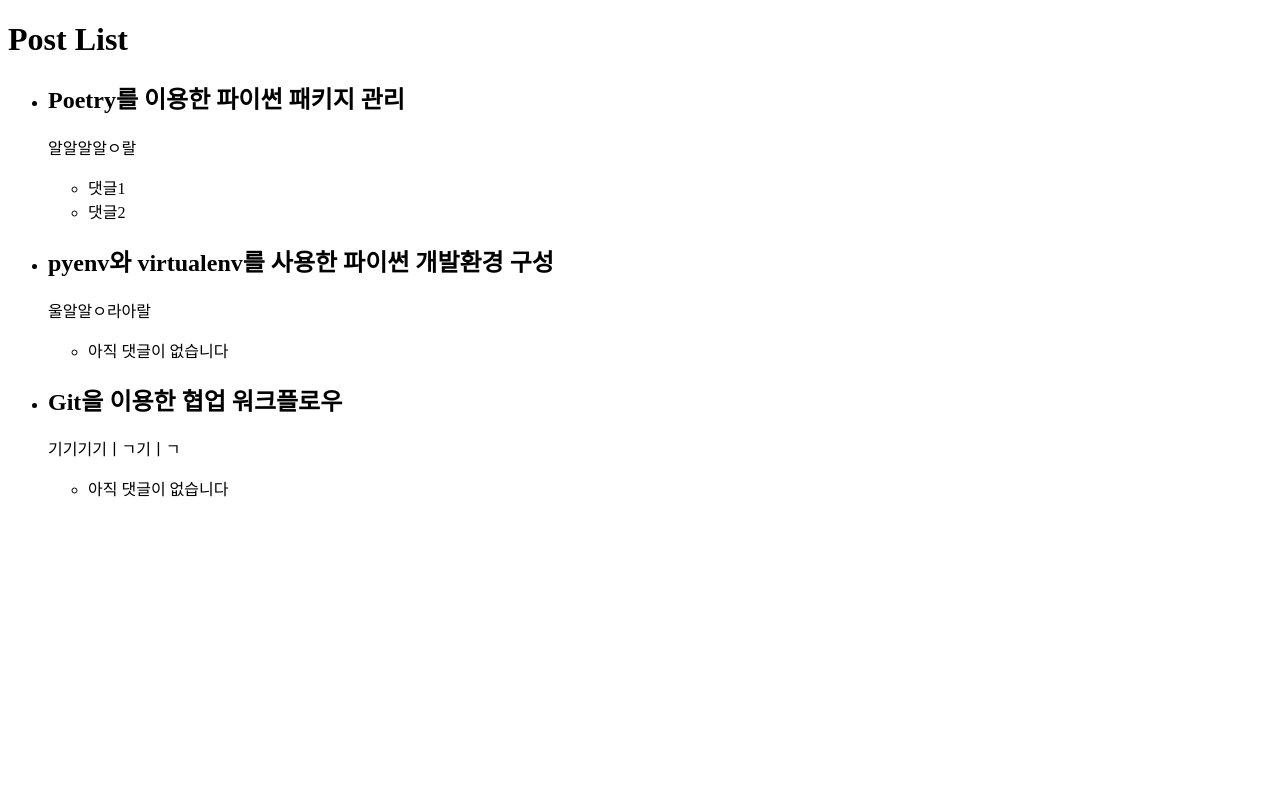
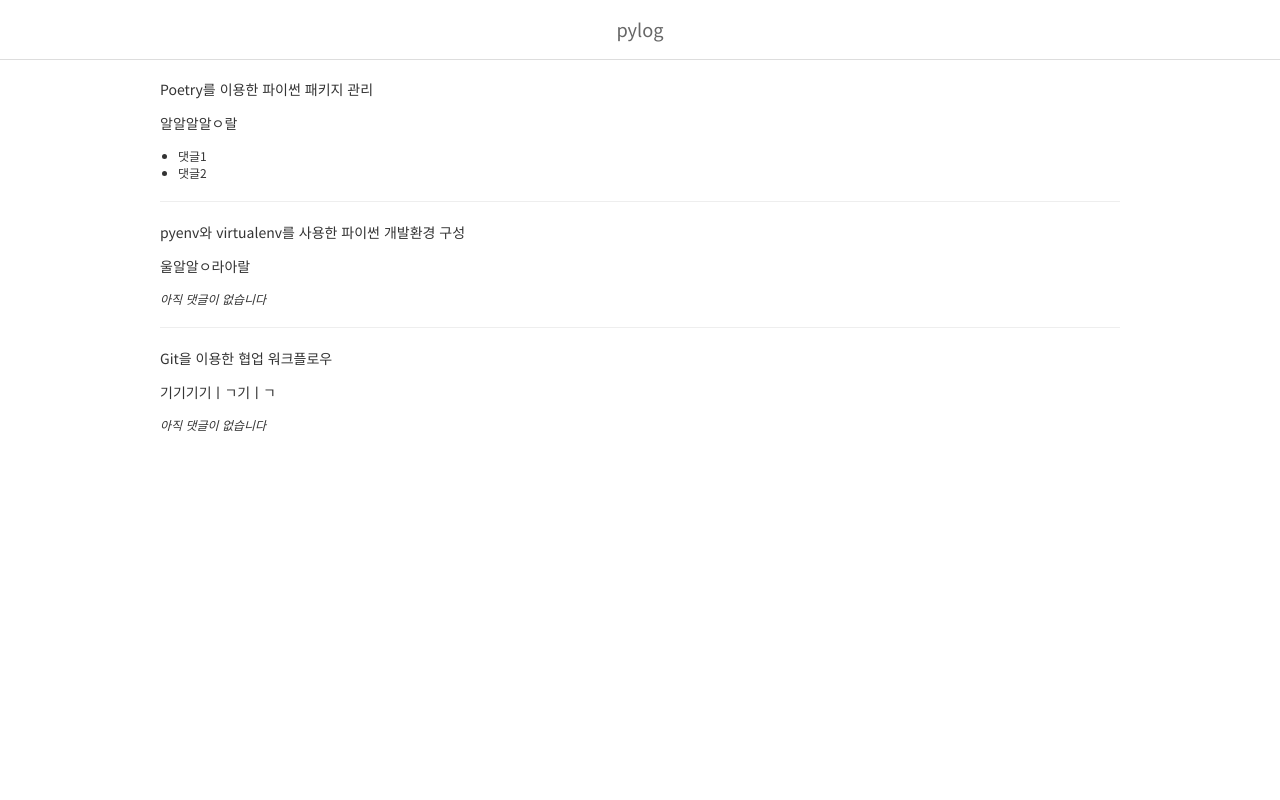
Before and after one commit to kimybin/likelion14swu-DjangoStudy-DjangoGo, a Django app: page /posts/ in a window 1280 px wide. Run offline with Django 4.2, Linux system fonts and the light colour scheme; data comes from the database, SQL or seed files in the repository.

Commit message:
Get the pool first before adding the code

```diff
--- a/yubin/class2/config/settings.py
+++ b/yubin/class2/config/settings.py
@@ -120,6 +120,7 @@ USE_TZ = True
 # https://docs.djangoproject.com/en/4.2/howto/static-files/
 
 STATIC_URL = "static/"
+STATICFILES_DIRS = [BASE_DIR / "static"]
 
 # Default primary key field type
 # https://docs.djangoproject.com/en/4.2/ref/settings/#default-auto-field
--- /dev/null
+++ b/yubin/class2/static/css/style.css
@@ -0,0 +1,240 @@
+@import url(//fonts.googleapis.com/earlyaccess/notosanskr.css);
+ul, ol {
+  list-style: none;
+  padding: 0;
+  margin: 0; }
+
+h1, h2, h3, h4, h5, h6 {
+  padding: 0;
+  margin: 0;
+  font-weight: 300; }
+
+h2 {
+  font-size: 1.42rem; }
+
+a {
+  text-decoration: none;
+  color: #333; }
+
+html {
+  margin: 0;
+  font-family: "Noto Sans KR", serif;
+  font-weight: 300;
+  font-size: 14px;
+  color: #333;
+  height: 100%; }
+
+body {
+  margin: 0;
+  height: 100%; }
+
+#index {
+  display: flex;
+  flex-direction: column;
+  flex-wrap: nowrap;
+  justify-content: center;
+  align-items: center;
+  height: 100%;
+  margin-top: -4vh; }
+  #index > h1 {
+    margin-bottom: 4px; }
+
+#navbar {
+  position: fixed;
+  top: 0;
+  width: 100%;
+  z-index: 999;
+  display: flex;
+  flex-direction: row;
+  flex-wrap: nowrap;
+  justify-content: center;
+  align-items: center;
+  background-color: rgba(255, 255, 255, 0.9);
+  color: #666;
+  font-size: 1.3rem;
+  height: 59px;
+  border-bottom: 1px solid #ddd; }
+  #navbar > span {
+    margin-top: -2px; }
+  #navbar img {
+    height: 29.5px;
+    border-radius: 3px;
+    margin-right: 10px; }
+  #navbar .btn {
+    position: absolute;
+    right: 20px; }
+
+.btn {
+  width: 66px;
+  height: 30px;
+  line-height: 25px;
+  background-color: #fff;
+  border-radius: 15px;
+  transition-duration: 0.3s;
+  transition-timing-function: ease;
+  font-size: 12px;
+  cursor: pointer;
+  text-align: center; }
+
+a.btn {
+  height: 28px; }
+
+.btn-primary {
+  border: 1px solid #00c3bd;
+  color: #00c3bd; }
+  .btn-primary:hover {
+    color: white;
+    background-color: #00c3bd; }
+
+.btn-secondary {
+  border: 1px solid #bbb;
+  color: #666; }
+  .btn-secondary:hover {
+    color: white;
+    background-color: #bbb; }
+
+ul.comments {
+  font-size: 12px; }
+  ul.comments > div {
+    border-top: 1px solid #eee;
+    margin-top: 30px;
+    padding-top: 10px;
+    font-weight: 500; }
+  ul.comments > li.comment {
+    list-style: disc;
+    margin-left: 1.5em; }
+  ul.comments > li.comment-empty {
+    font-style: italic; }
+
+@media only screen and (hover: none) and (pointer: coarse) {
+  html {
+    font-size: 4vw; }
+
+  #post-list {
+    padding: 14vw 0; }
+
+  #navbar {
+    height: 14vw; }
+
+  ul.posts {
+    margin: 0 5vw;
+    padding: 0; }
+    ul.posts > li.post {
+      padding: 5vw 0 5vw 0; }
+      ul.posts > li.post h2 {
+        font-size: 1.3rem; }
+      ul.posts > li.post p {
+        font-size: .9rem;
+        padding-right: 22vw; }
+      ul.posts > li.post img {
+        width: 20vw;
+        height: 20vw;
+        top: 16vw;
+        right: 0; }
+
+  ul.comments {
+    font-size: .8rem; } }
+#post-list {
+  padding: 59px 0; }
+
+ul.posts {
+  display: flex;
+  flex-direction: column;
+  margin: 0 auto;
+  max-width: 960px;
+  padding: 0 20px; }
+  ul.posts > li.post {
+    display: flex;
+    flex-direction: column;
+    position: relative;
+    padding: 20px 130px 20px 0; }
+    ul.posts > li.post:not(:last-child) {
+      border-bottom: 1px solid #eee; }
+    ul.posts > li.post h2 {
+      white-space: nowrap;
+      overflow: hidden;
+      text-overflow: ellipsis; }
+    ul.posts > li.post p {
+      display: -webkit-box;
+      -webkit-line-clamp: 2;
+      -webkit-box-orient: vertical;
+      overflow: hidden; }
+    ul.posts > li.post img {
+      position: absolute;
+      top: 17px;
+      right: 0;
+      width: 120px;
+      height: 120px;
+      object-fit: cover; }
+    ul.posts > li.post img[alt]:after {
+      display: block;
+      position: absolute;
+      top: 0;
+      left: 0;
+      width: 100%;
+      height: 100%;
+      background-color: #fff;
+      box-sizing: border-box;
+      border: 1px solid #ddd;
+      font-weight: 300;
+      line-height: 2;
+      text-align: center;
+      content: attr(alt); }
+
+#post-detail {
+  padding: 59px 10px; }
+  #post-detail ul.post-detail-comments li.post-detail-comment {
+    list-style: disc;
+    margin-left: 1.5em; }
+  #post-detail ul.post-detail-comments li.post-detail-comment-empty {
+    font-style: italic; }
+  #post-detail > form {
+    width: 100%;
+    margin-top: 10px;
+    display: flex; }
+    #post-detail > form > textarea {
+      border: 1px solid #eee;
+      padding: 10px;
+      box-sizing: border-box;
+      resize: none;
+      border-radius: 2px;
+      flex-grow: 1;
+      margin-right: 6px; }
+      #post-detail > form > textarea:focus {
+        outline: none; }
+    #post-detail > form > button {
+      height: 57px;
+      line-height: 50px;
+      border-radius: 2px; }
+
+#post-add {
+  padding: 59px 0; }
+  #post-add input, #post-add textarea {
+    border: none;
+    padding: 10px; }
+    #post-add input:focus, #post-add textarea:focus {
+      outline: none; }
+  #post-add textarea {
+    width: 100%;
+    min-height: 100px;
+    box-sizing: border-box;
+    resize: none; }
+  #post-add > form {
+    width: 100%; }
+    #post-add > form > div {
+      padding: 10px; }
+      #post-add > form > div > label {
+        vertical-align: top;
+        font-size: 16px;
+        line-height: 40px; }
+    #post-add > form > div:nth-of-type(1) {
+      border-bottom: 1px solid #ddd; }
+      #post-add > form > div:nth-of-type(1) > input {
+        font-size: 18px; }
+  #post-add > form > button {
+    position: fixed;
+    top: 14px;
+    right: 20px;
+    z-index: 100000; }
+
+/*# sourceMappingURL=style.css.map */
--- a/yubin/class2/templates/post_list.html
+++ b/yubin/class2/templates/post_list.html
@@ -2,23 +2,30 @@
 <html lang="ko">
 <head>
     <meta charset="UTF-8">
+    {% load static %}
+    <link rel="stylesheet" href="{% static 'css/style.css' %}">
 </head>
 <body>
-    <h1>Post List</h1>
-    <ul>
+
+    <div id="navbar">
+        <span>pylog</span>
+    </div>
+    <div id="post-list">
+        <ul class="posts">
             {% for post in posts %}
-          <li>
-            <h2>{{ post.title }}</h2>
+                <li class="post">
+                    <div>{{ post.title }}</div>
                     <p>{{ post.content }} </p>
-            <ul>
+                    <ul class="comments">
                         {% for comment in post.comment_set.all %}
-                  <li>{{ comment.content }}</li>
+                            <li class="comment">{{ comment.content }}</li>
                         {% empty %}
-                  <li>아직 댓글이 없습니다</li>
+                            <li class="comment-empty">아직 댓글이 없습니다</li>
                         {% endfor %}
                     </ul>
                 </li>
             {% endfor %}
         </ul>
+    </div>
 </body>
 </html>
```
Also changed, not shown: yubin/class2/templates/index.html (+6 -1 lines). Lines whose indentation alone changed are shown as unchanged.
